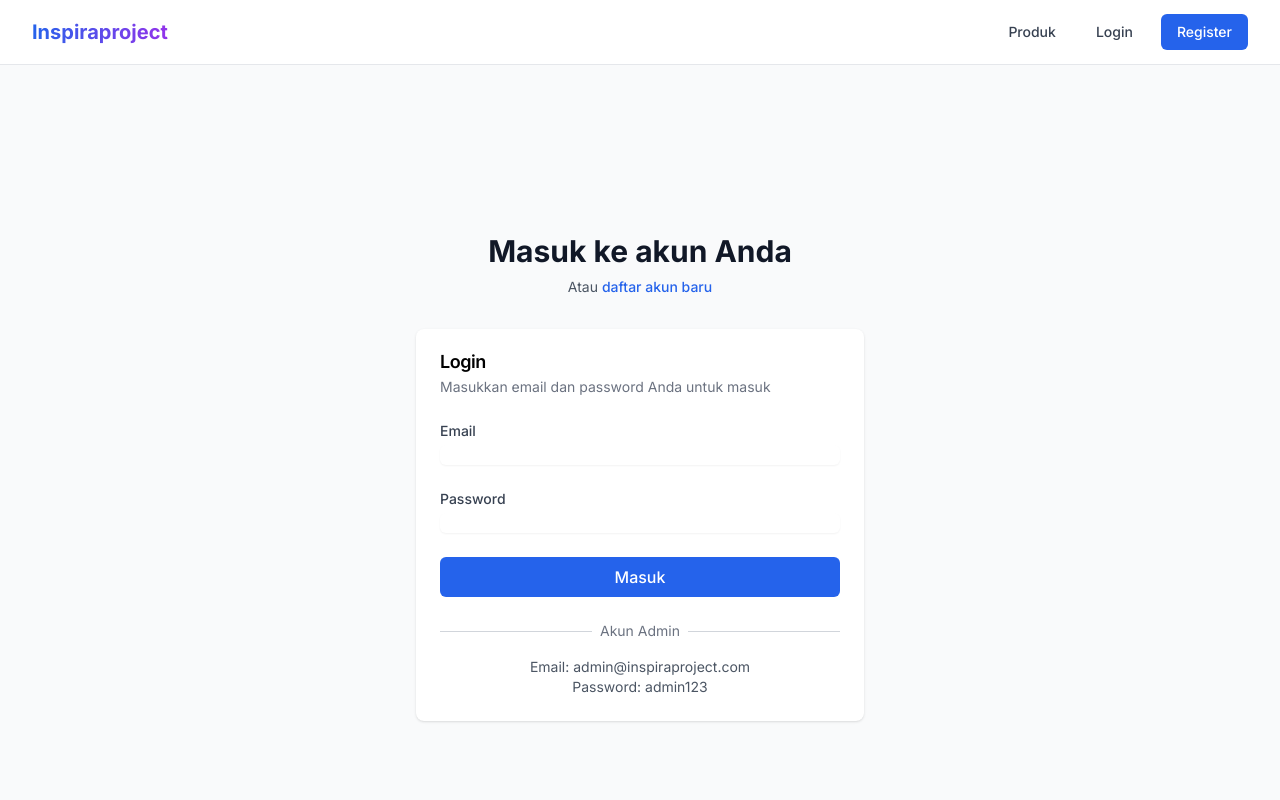
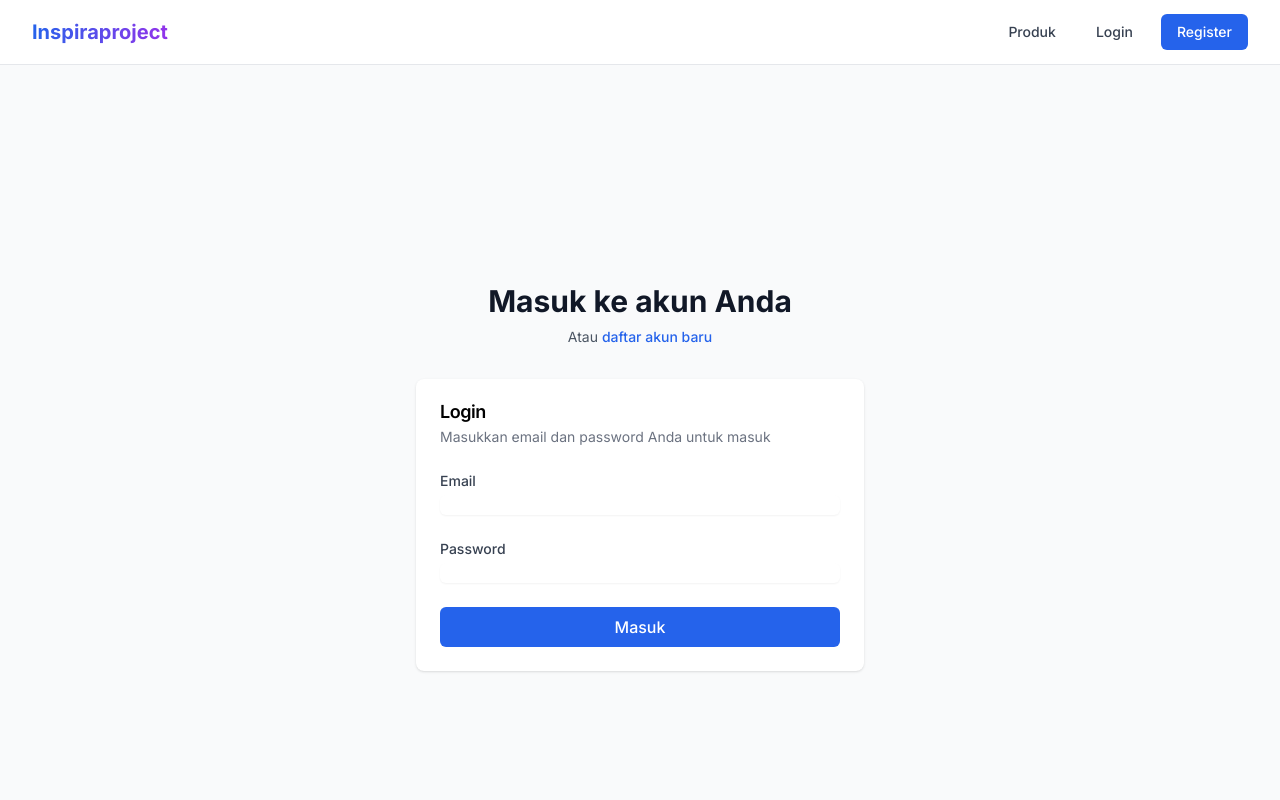
Before and after one commit to jonalexanderhere/e-store-mpp, a Next.js app: page /auth/login in a window 1280 px wide. Shown: the top 800 px of the page. Built offline with nearby package versions, Linux system fonts and the light colour scheme; no server answers.

Commit message:
security: remove admin credentials hint from login page

```diff
--- a/app/auth/login/page.tsx
+++ b/app/auth/login/page.tsx
@@ -97,22 +97,7 @@
               </Button>
             </form>
 
-            <div className="mt-6">
-              <div className="relative">
-                <div className="absolute inset-0 flex items-center">
-                  <div className="w-full border-t border-gray-300" />
-                </div>
-                <div className="relative flex justify-center text-sm">
-                  <span className="px-2 bg-white text-gray-500">Akun Admin</span>
-                </div>
-              </div>
-              <div className="mt-4 text-center">
-                <p className="text-sm text-gray-600">
-                  Email: admin@inspiraproject.com<br />
-                  Password: admin123
-                </p>
-              </div>
-            </div>
+            {/* Admin helper text removed for security */}
           </CardContent>
         </Card>
       </div>
```
